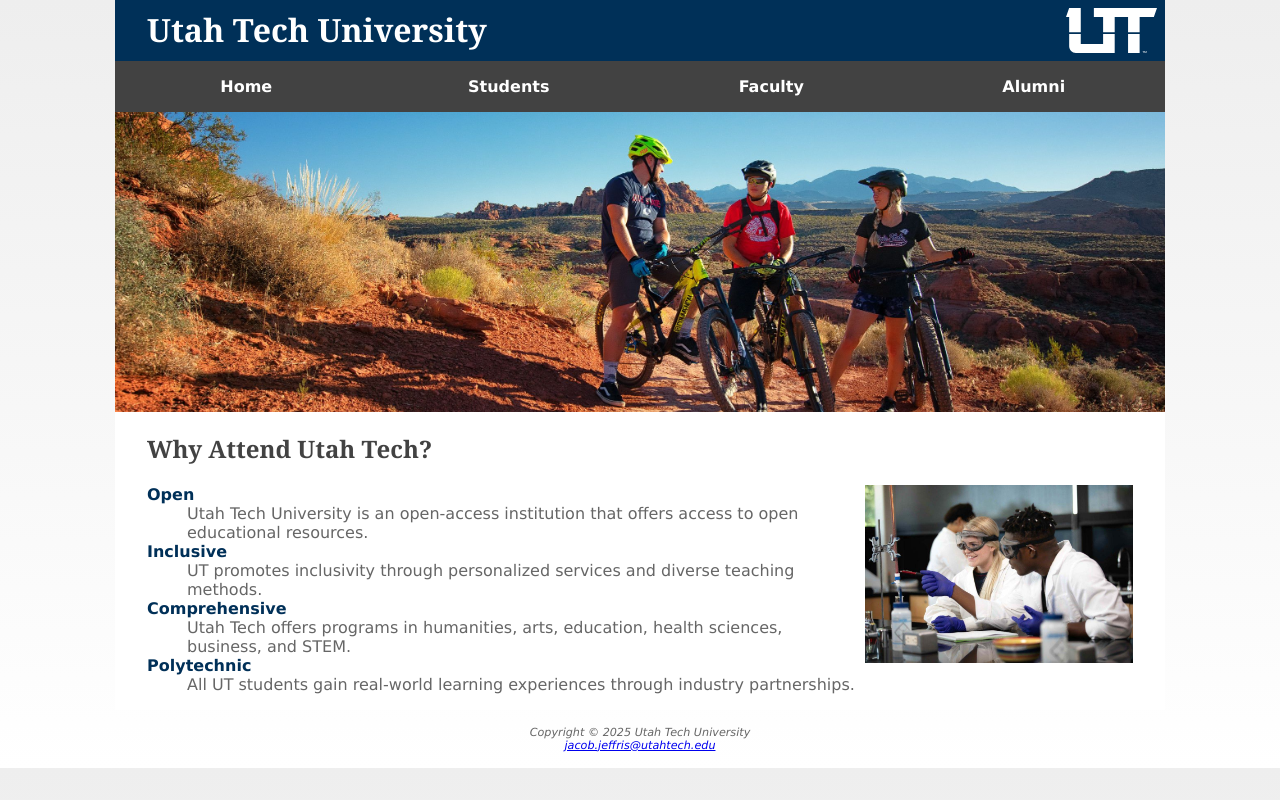
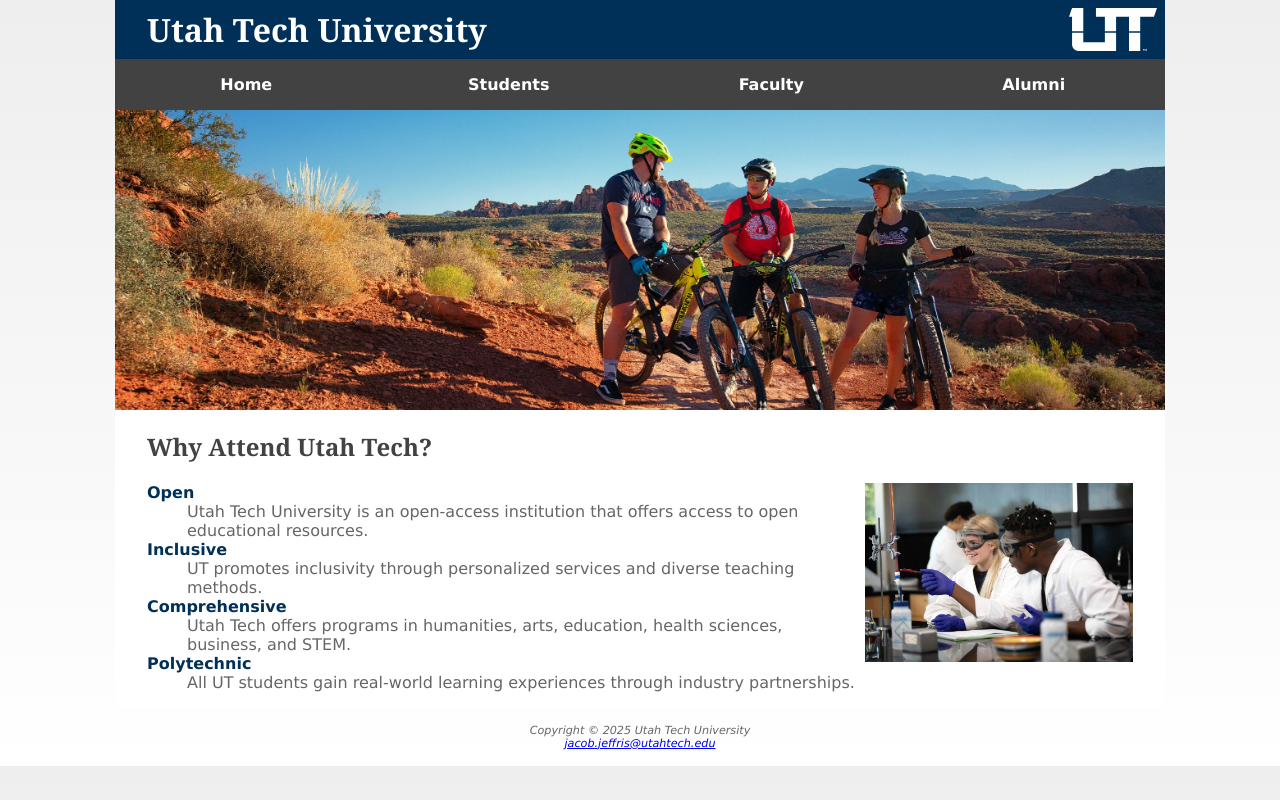
Before and after one commit to jjeffris/se1400, a plain HTML site: page utahtech4/students.html in a window 1280 px wide. Drawn offline with Linux system fonts and the light colour scheme.

Commit message:
another fix

```diff
--- a/utahtech4/style.css
+++ b/utahtech4/style.css
@@ -14,7 +14,8 @@ body {
 header  {
 
     grid-row: 1 / 2;      /* occupy the first row */
-    grid-column: 2 / 8;  /* span from column 2 to the second-to-last column */
+    grid-column: 2 / -2;
+
     background-color: #003058;
     color: #ffffff;
     font-family: Georgia, 'Times New Roman', Times, serif;
@@ -22,7 +23,6 @@ header  {
 }
 header h1{
 
-    line-height: 140%;
     padding: .5rem;
     background-image: url("utahtechimages/utahtechlogo.svg");
     background-repeat: no-repeat;
@@ -41,7 +41,7 @@ nav{
     font-weight: bold;
     background-color: #424242;
     grid-row: 2 / 3;
-    grid-column: 2 / 8;
+    grid-column: 2 / -2;
     position: sticky;
     top: 0;
 
@@ -68,7 +68,7 @@ nav a:hover{
 }
 main{
     grid-row: 4 / 5;
-    grid-column: 2 / 8;
+    grid-column: 2 / -2;
     padding-left: 2rem;
     padding-right: 2rem;
     background-color: #ffffff;
@@ -82,8 +82,8 @@ main img{
 
 #homehero{
     grid-row: 3 / 4;
-    grid-column: 2 / 8;
-    height: 300px;
+    grid-column: 2 / -2;
+    min-height: 300px;
     background-image: url("utahtechimages/homehero.jpg");
     background-repeat: no-repeat;
     background-size: cover;
@@ -92,8 +92,8 @@ main img{
 }
 #studenthero{
     grid-row: 3 / 4;
-    grid-column: 2 / 8;
-    height: 300px;
+    grid-column: 2 / -2;
+    min-height: 300px;
     background-image: url("utahtechimages/studenthero.jpg");
     background-size: cover;
     background-repeat: no-repeat;
@@ -102,8 +102,8 @@ main img{
 }
 #facultyhero{
     grid-row: 3 / 4;
-    grid-column: 2 / 8;
-    height: 300px;
+    grid-column: 2 / -2;
+    min-height: 300px;
     background-image: url("utahtechimages/facultyhero.jpg");
     background-size: cover;
     background-repeat: no-repeat;
@@ -127,7 +127,7 @@ dt{
 }
 footer{
     grid-row: 5 / 6;
-    grid-column: 2 / 8;
+    grid-column: 2 / -2;
     font-size: .70rem;
     font-style: italic;
     text-align: center;
@@ -139,7 +139,7 @@ footer{
     display: grid;
     /* if you're curious mr teacher man, the line of code right below is the reason I
         couldn't get it to work. I didn't surround it with parentheses.*/
-    grid-auto-rows: (0px, auto);
+    grid-auto-rows: auto;
     grid-template-columns: minmax(0px, 1fr) repeat(6, minmax(0, 175px)) minmax(0px, 1fr);
 
 }
```
Also changed, not shown: utahtech4/index.html (+4 -4 lines).
